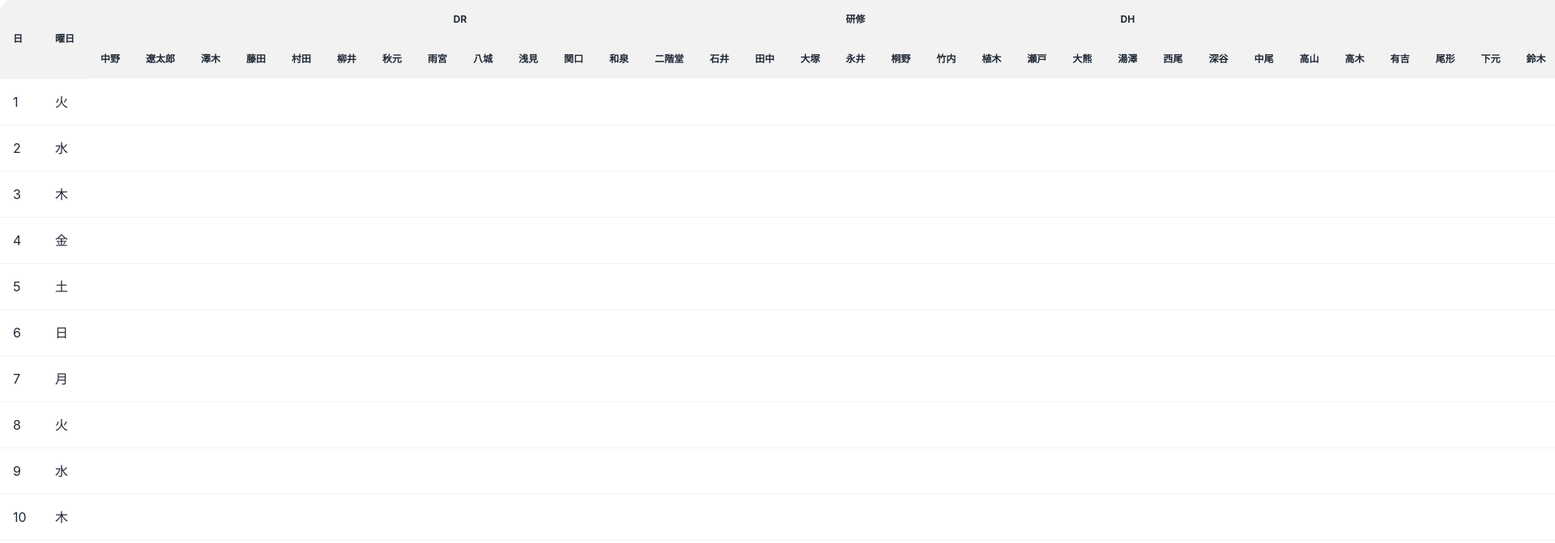
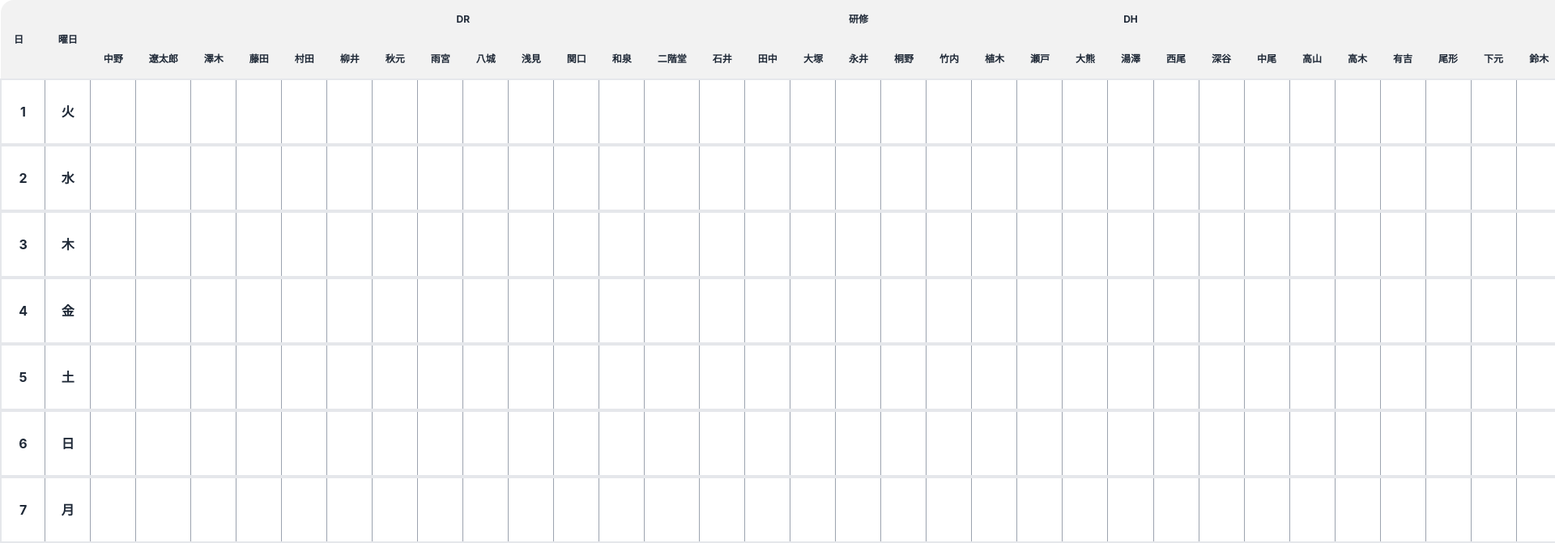
Before and after one commit to s-yamamoto-nng/shift-design-app, a React (Create React App) app: page / in a window 1280 px wide. Shown: the top 671 px of the page at 81% size, 1920 px wide, since content can reach past the window. Built offline with nearby package versions, Linux system fonts and the light colour scheme.

Commit message:
fix shiftListPage

```diff
--- a/package.json
+++ b/package.json
@@ -9,14 +9,17 @@
     "@testing-library/user-event": "^13.5.0",
     "@themesberg/tailwind-datepicker": "^1.1.0",
     "daisyui": "^2.14.0",
+    "dayjs": "^1.11.1",
     "eslint-plugin-prettier": "^4.0.0",
     "flowbite": "^1.4.2",
+    "moment": "^2.29.3",
     "react": "^18.0.0",
     "react-bootstrap": "^2.2.3",
     "react-datepicker": "^4.7.0",
     "react-dom": "^18.0.0",
     "react-hook-form": "^7.30.0",
     "react-icons": "^4.3.1",
+    "react-moment": "^1.1.2",
     "react-redux": "^8.0.0",
     "react-scripts": "5.0.1",
     "react-select": "^5.3.0",
--- a/src/home/ShiftListPage.js
+++ b/src/home/ShiftListPage.js
@@ -1,4 +1,9 @@
 import React, { useState, useEffect } from 'react'
+import dayjs from 'dayjs'
+import moment from 'moment'
+import { FaPlus } from 'react-icons/fa'
+import DatePicker, { registerLocale } from 'react-datepicker'
+import ja from 'date-fns/locale/ja'
 
 const items = [
   { date: '1', weekDay: '火' },
@@ -88,16 +93,47 @@ const dentalAssistants = [
 const cleans = [{ clean: '八田' }, { clean: '堀木' }]
 
 export default function ShiftListPage() {
+  const [startDate, setStartDate] = useState(new Date())
+  const { current } = useState(new Date())
+
+  // const date = dayjs(current).startOf('month')
+  // const dateEnd = dayjs(date)
+  const date = moment(current).startOf('month')
+  const dateEnd = moment(date).endOf('month')
+  const dates = []
+  while (date < dateEnd) {
+    const days = []
+    const monthEnd = moment(date).endOf('month')
+    while (date < monthEnd) {
+      days.push(moment(date))
+      date.add(1, 'day')
+    }
+    dates.push(days)
+  }
+  console.log(dates)
+  // console.log(date)
+  // console.log(dateEnd)
+
   return (
     <>
       <div>
+        {/* <DatePicker
+          datepicker
+          className="bg-gray-50 border border-gray-300 text-gray-900 sm:text-sm rounded-lg focus:ring-blue-500 focus:border-blue-500 block w-full pl-10 p-2.5 dark:bg-gray-700 dark:border-gray-600 dark:placeholder-gray-400 dark:text-white dark:focus:ring-blue-500 dark:focus:border-blue-500 text-center"
+          placeholder="Select date"
+          locale="ja"
+          selected={startDate}
+          onChange={(date) => setStartDate(date)}
+          dateFormat="yyyy年MM月"
+          showMonthYearPicker
+        /> */}
         <table className="table w-full">
           <thead>
             <tr className="overflow-auto">
-              <th rowSpan="2" className="sticky top-0 left-0">
+              <td rowSpan="2" className="sticky top-0 left-0 z-20">
                 日
-              </th>
-              <th rowSpan="2" className="sticky top-0 left-12">
+              </td>
+              <th rowSpan="2" className="sticky top-0 left-12 z-20">
                 曜日
               </th>
               <th colSpan={doctors.length} className="text-center sticky top-0">
@@ -112,32 +148,38 @@ export default function ShiftListPage() {
               <th colSpan={dentalAssistants.length} className="text-center sticky top-0">
                 DA
               </th>
+              <th className="sticky top-0" rowSpan="2">
+                その他
+              </th>
+              <th className="sticky top-0" rowSpan="2">
+                日別集計
+              </th>
             </tr>
             <tr className="overflow-auto">
-              {doctors.map((doctor) => {
+              {doctors.map((doctor, idx) => {
                 return (
-                  <th key="doctor" className="sticky top-12">
+                  <td key={idx} className="sticky top-12">
                     {doctor.doctor}
-                  </th>
+                  </td>
                 )
               })}
-              {trainingDoctor.map((trainingDoctor) => {
+              {trainingDoctor.map((trainingDoctor, idx) => {
                 return (
-                  <th key="trainingDoctor" className="sticky top-12">
+                  <th key={idx} className="sticky top-12">
                     {trainingDoctor.doctor}
                   </th>
                 )
               })}
-              {dentalHygienists.map((dentalHygienist) => {
+              {dentalHygienists.map((dentalHygienist, idx) => {
                 return (
-                  <th key="dentalHygienist" className="sticky top-12">
+                  <th key={idx} className="sticky top-12">
                     {dentalHygienist.hygienist}
                   </th>
                 )
               })}
-              {dentalAssistants.map((dentalAssistant) => {
+              {dentalAssistants.map((dentalAssistant, idx) => {
                 return (
-                  <th key="dentalAssistant" className="sticky top-12">
+                  <th key={idx} className="sticky top-12">
                     {dentalAssistant.assistant}
                   </th>
                 )
@@ -145,28 +187,128 @@ export default function ShiftListPage() {
             </tr>
           </thead>
           <tbody>
-            {items.map((item) => {
+            {items.map((item, idx) => {
               return (
-                <tr key="item" className="overflow-auto">
-                  <td className="sticky">{item.date}</td>
-                  <td>{item.weekDay}</td>
-                  {doctors.map((doctor) => {
-                    return <td key="doctor"></td>
-                  })}
-                  {trainingDoctor.map((trainingDoctor) => {
-                    return <td key="trainingDoctor"></td>
-                  })}
-                  {dentalHygienists.map((dentalHygienist) => {
-                    return <td key="dentalHygienist"></td>
-                  })}
-                  {dentalAssistants.map((dentalAssistant) => {
-                    return <td key="dentalAssistant"></td>
-                  })}
-                </tr>
+                <>
+                  <tr key={idx} className="overflow-auto hover:border-y-blue-400 border-2">
+                    <th className="sticky z-10 border-gray-400 border text-center">{item.date}</th>
+                    <th className="sticky z-10 left-12 border-gray-400 border text-center">
+                      {item.weekDay}
+                    </th>
+                    {doctors.map((doctor, idx) => {
+                      return (
+                        <td key={idx} className="p-0 h-20 border-gray-400 border">
+                          <label
+                            htmlFor="my-modal-1"
+                            className="btn modal-open w-full h-full border-white mt-1.5 bg-white rounded-none hover:border-blue-400 hover:bg-blue-400 cursor-pointer"
+                          ></label>
+                        </td>
+                      )
+                    })}
+                    {trainingDoctor.map((trainingDoctor, idx) => {
+                      return (
+                        <td key={idx} className="p-0 h-20 border-gray-400 border">
+                          <label
+                            htmlFor="my-modal-1"
+                            className="btn modal-open w-full h-full border-white mt-1.5 bg-white rounded-none hover:border-blue-400 hover:bg-blue-400 cursor-pointer"
+                          ></label>
+                        </td>
+                      )
+                    })}
+                    {dentalHygienists.map((dentalHygienist, idx) => {
+                      return (
+                        <td key={idx} className="p-0 h-20 border-gray-400 border">
+                          <label
+                            htmlFor="my-modal-1"
+                            className="btn modal-open w-full h-full border-white mt-1.5 bg-white rounded-none hover:border-blue-400 hover:bg-blue-400 cursor-pointer"
+                          ></label>
+                        </td>
+                      )
+                    })}
+                    {dentalAssistants.map((dentalAssistant, idx) => {
+                      return (
+                        <td key={idx} className="p-0 h-20 border-gray-400 border">
+                          <label
+                            htmlFor="my-modal-1"
+                            className="btn modal-open w-full h-full border-white mt-1.5 bg-white rounded-none hover:border-blue-400 hover:bg-blue-400 cursor-pointer"
+                          ></label>
+                        </td>
+                      )
+                    })}
+                    <td className="p-0 h-20 border-gray-400 border">
+                      <label
+                        htmlFor="my-modal-1"
+                        className="btn modal-open w-full h-full border-white mt-1.5 bg-white rounded-none hover:border-blue-400 hover:bg-blue-400 cursor-pointer"
+                      ></label>
+                    </td>
+                    <td className="p-0 h-20 border-gray-400 border">
+                      <label
+                        htmlFor="my-modal-1"
+                        className="btn modal-open w-full h-full border-white mt-1.5 bg-white rounded-none hover:border-blue-400 hover:bg-blue-400 cursor-pointer"
+                      ></label>
+                    </td>
+                  </tr>
+                  <p></p>
+                </>
               )
             })}
           </tbody>
         </table>
+        <input type="checkbox" id="my-modal-1" className="modal-toggle" />
+        <div className="modal">
+          <div className="modal-box">
+            <h3 className="font-bold text-lg">シフト登録</h3>
+            <form className="bg-white rounded px-8 pt-6 pb-8 mb-4">
+              <div className="mb-4">
+                <label className="block text-gray-700 text-sm font-bold mb-2" htmlFor="name">
+                  シフト登録日付
+                </label>
+                <input
+                  className="shadow appearance-none border rounded w-full py-2 px-3 text-gray-700 leading-tight focus:outline-none focus:shadow-outline"
+                  id="name"
+                  type="text"
+                  placeholder="シフト登録日付"
+                />
+              </div>
+              <div className="mb-4">
+                <label className="block text-gray-700 text-sm font-bold mb-2" htmlFor="name">
+                  シフト種別の選択
+                </label>
+                <input
+                  className="shadow appearance-none border rounded w-full py-2 px-3 text-gray-700 leading-tight focus:outline-none focus:shadow-outline"
+                  id="name"
+                  type="text"
+                  placeholder="シフト種別の選択"
+                />
+              </div>
+              <div className="mb-4">
+                <label className="block text-gray-700 text-sm font-bold mb-2" htmlFor="name">
+                  置換文字の選択
+                </label>
+                <input
+                  className="shadow appearance-none border rounded w-full py-2 px-3 text-gray-700 leading-tight focus:outline-none focus:shadow-outline"
+                  id="name"
+                  type="text"
+                  placeholder="置換文字の選択"
+                />
+              </div>
+            </form>
+            <div className="modal-action">
+              <label
+                htmlFor="my-modal-1"
+                className="btn bg-red-500 border-red-500 hover:border-red-500 hover:bg-red-500"
+              >
+                キャンセル
+              </label>
+              <label
+                htmlFor="my-modal-1"
+                className="btn bg-blue-500 border-blue-500 hover:border-blue-500 hover:bg-blue-500"
+              >
+                登録
+              </label>
+            </div>
+          </div>
+        </div>
       </div>
     </>
   )
```
Also changed, not shown: 1 other file (tests, documents, lock files or other folders).
